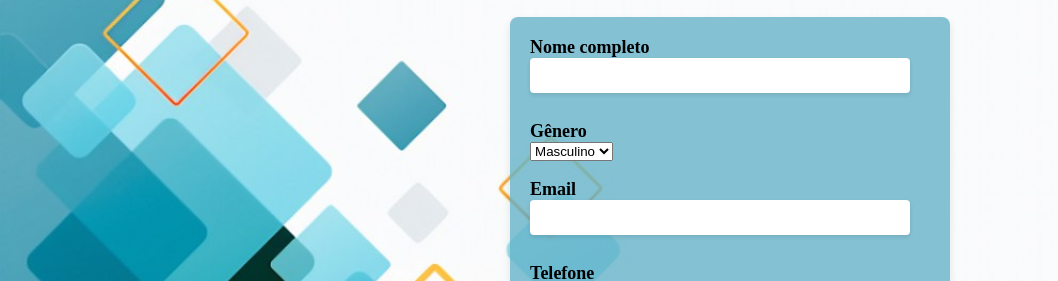
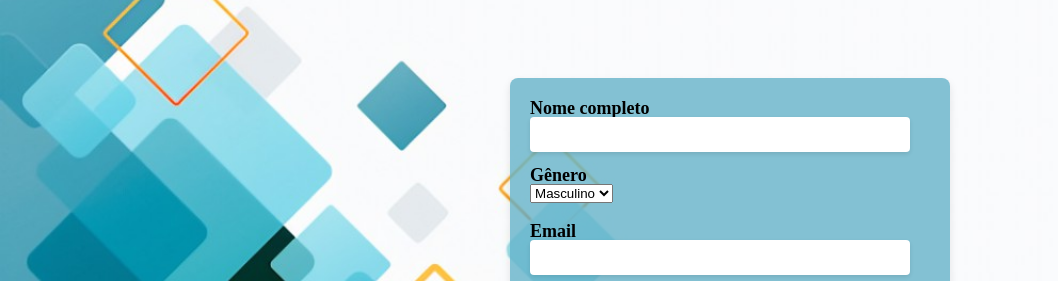
Before and after one commit to anonimoc20/meuprimeiroformulario, a plain HTML site: page index.html in a window 1280 px wide. Shown: the top 281 px of the page, without its empty margins (0-1058 px from the left). Drawn offline with Linux system fonts and the light colour scheme.

Commit message:
Update formulario.css

```diff
--- a/formulario.css
+++ b/formulario.css
@@ -25,7 +25,7 @@ form {
 input, textarea {
     width: 90%;
     padding: 10px;
-    margin-bottom: 10px;
+    margin-bottom: -5px;
     border: 1px solid var(--border-color);
     border-radius: 4px;
     box-shadow: 0 2px 4px rgba(0, 0, 0, 0.1);
@@ -54,4 +54,6 @@ label {
     color: var(--text-color);
     margin-bottom: 10px;
     font-family:Serif    ;
+    display: block;
+    margin-bottom: -20px;
 }
```
